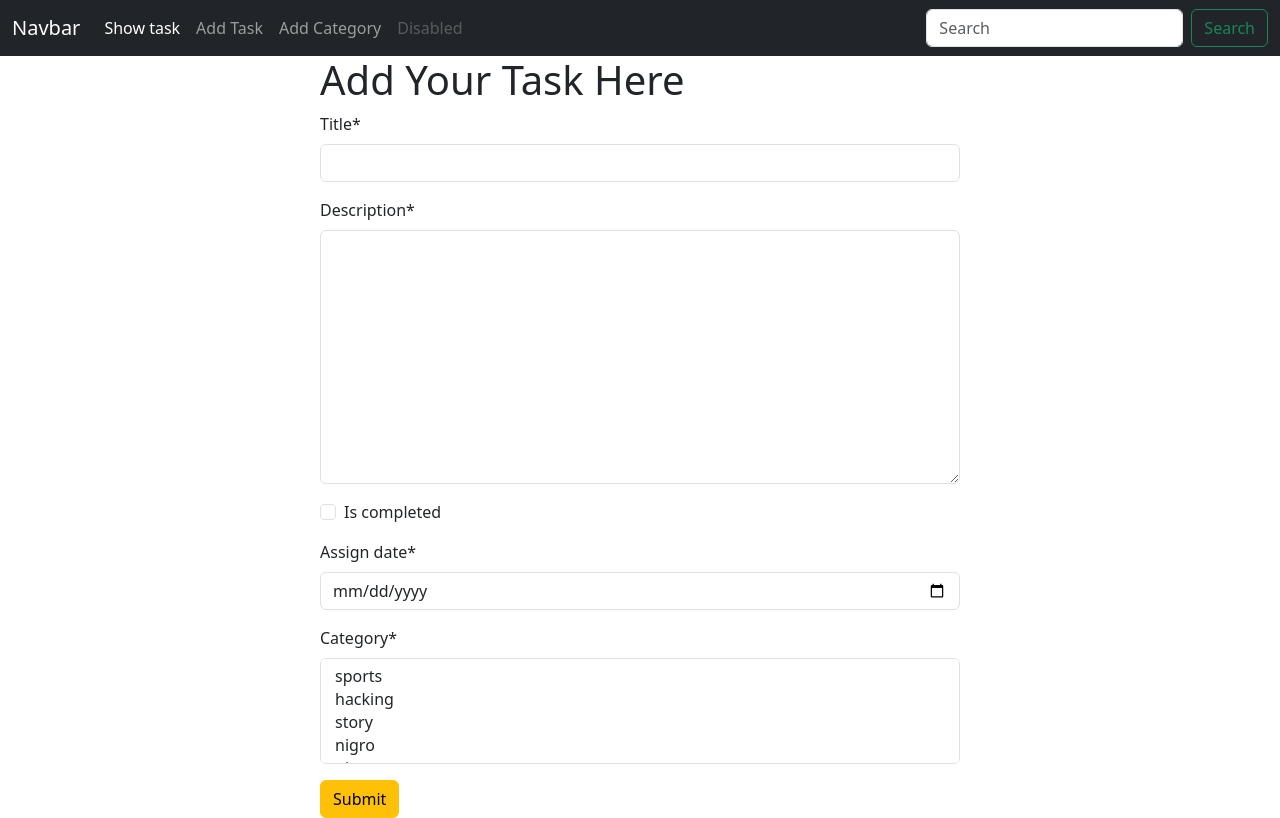
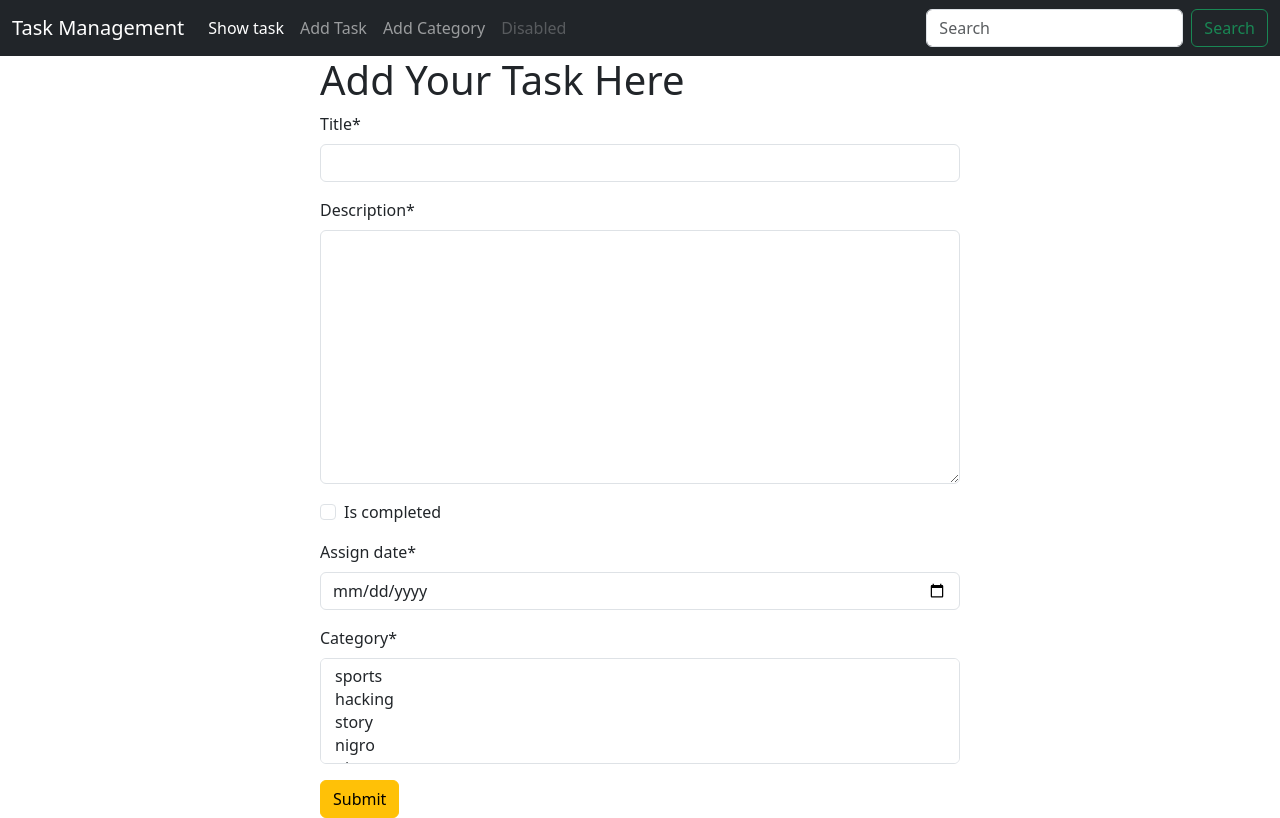
Before and after one commit to KevAkaSlayer/django-assignment-4, a Django app: page /task/ in a window 1280 px wide. Run offline with Django 5.2, Linux system fonts and the light colour scheme; data comes from the database, SQL or seed files in the repository; some libraries are stand-ins or nearby versions.

Commit message:
Update base.html

```diff
--- a/templates/base.html
+++ b/templates/base.html
@@ -9,7 +9,7 @@
   <body>
     <nav class="navbar navbar-expand-lg navbar-dark bg-dark">
       <div class="container-fluid">
-        <a class="navbar-brand" href="#">Navbar</a>
+        <a class="navbar-brand" href="#">Task Management</a>
         <button class="navbar-toggler" type="button" data-bs-toggle="collapse" data-bs-target="#navbarSupportedContent" aria-controls="navbarSupportedContent" aria-expanded="false" aria-label="Toggle navigation">
           <span class="navbar-toggler-icon"></span>
         </button>
```
